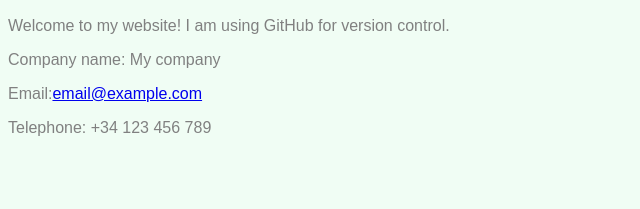
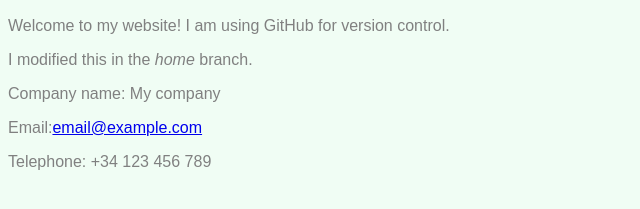
Before and after one commit to GloriaRosenberg/Exercise_Unit5_website, a plain HTML site: page index.html in a window 1280 px wide. Shown: the part 121-330 px from the top of the page, without its empty margins (0-640 px from the left). Drawn offline with Linux system fonts and the light colour scheme.

Commit message:
Changes in body made on home branch

```diff
--- a/index.html
+++ b/index.html
@@ -9,6 +9,7 @@
         <img src="github-mark.png" width="50px" alt="Git logo">
         <p>Welcome to my website! I am using GitHub for
         version control.</p>
+        <p>I modified this in the <em>home</em> branch.</p>
     </body>
     <footer>
         <p>Company name: My company</p>
```
